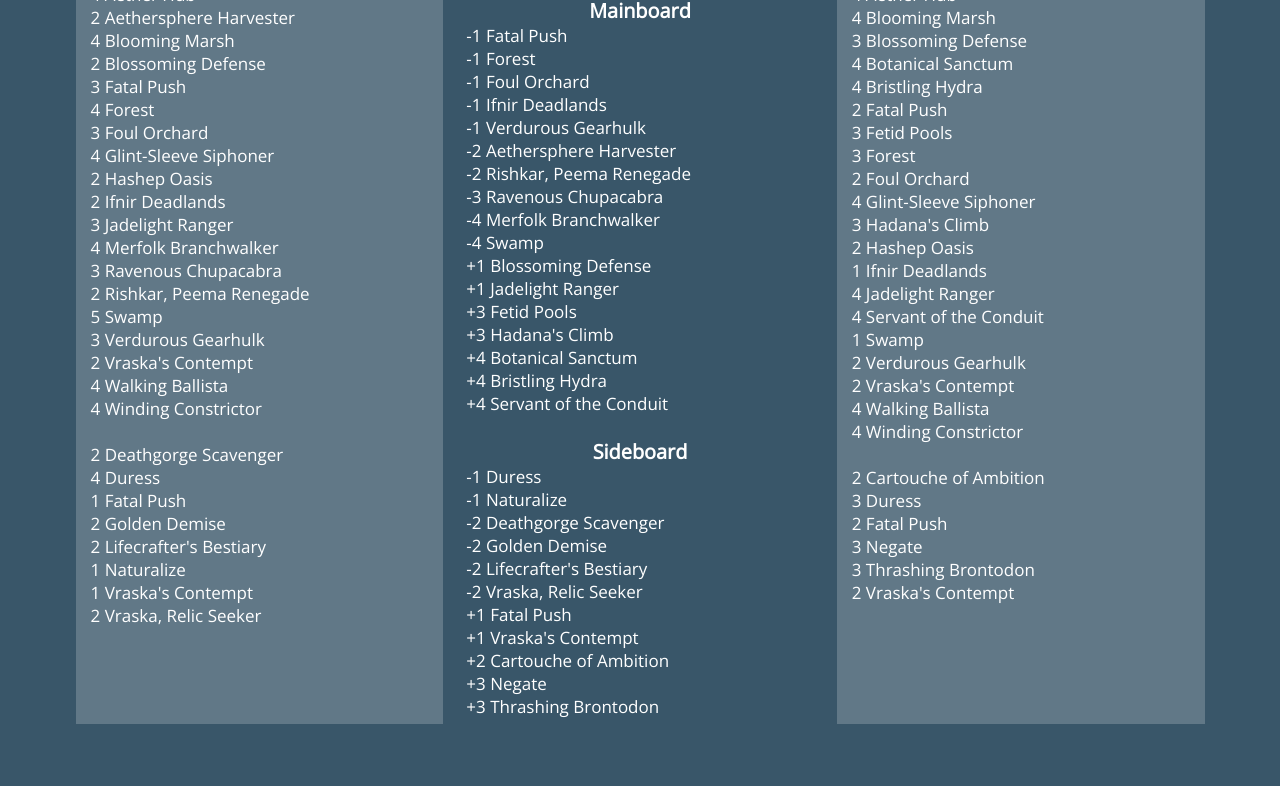
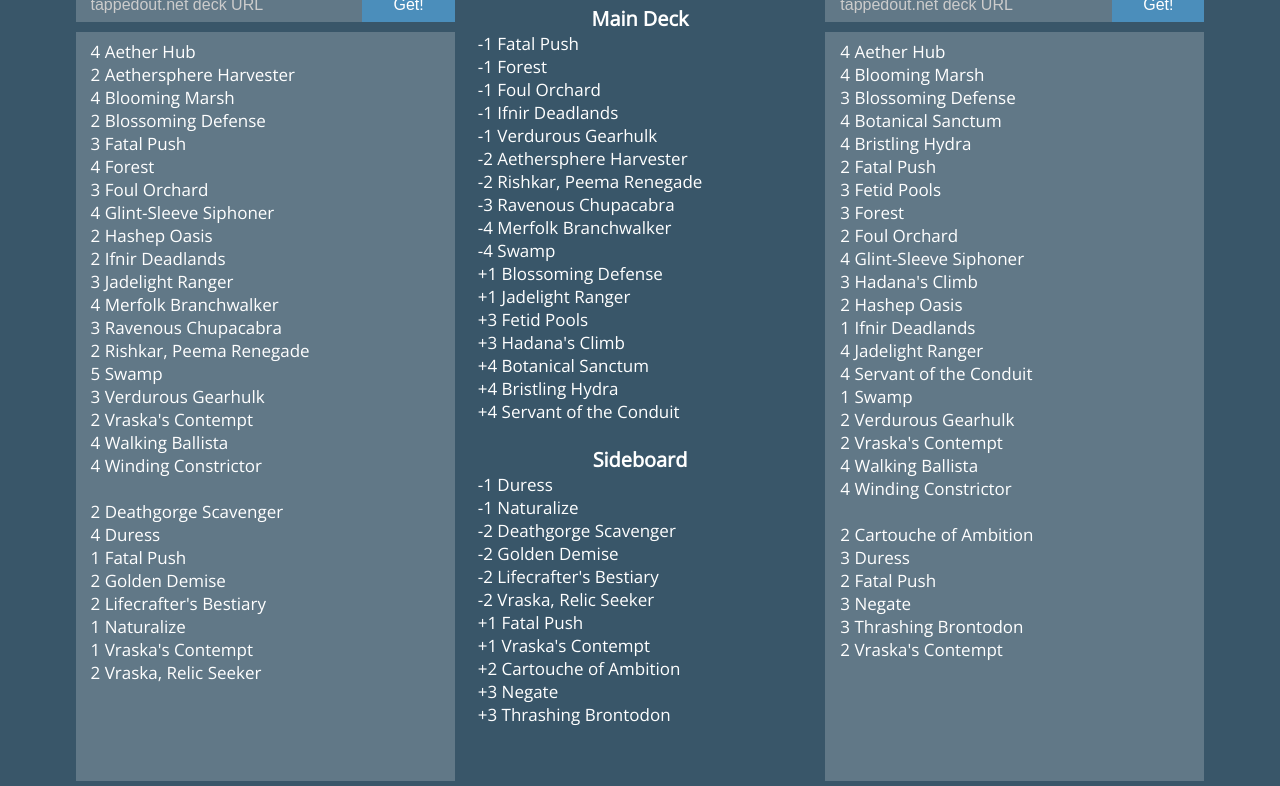
Before and after one commit to D4RKONION/deckdiff, a plain HTML site: page index.html in a window 1280 px wide. Shown: the part 169-955 px from the top of the page. Before the commit the page ends 898 px from the top, so only its background shows below. Drawn offline with nearby package versions, Linux system fonts and the light colour scheme.

Commit message:
Ver 0.0.2 Fixed bugs, added support for mtgtapped.net URL inport

```diff
--- a/index.html
+++ b/index.html
@@ -9,7 +9,7 @@
     <meta charset="utf-8">
     <meta property="og:title" content="deckDiff">
     <meta property="og:description" content="A small webapp for comparing MTG decks">
-    <meta property="og:image" content="https://fullmeter.com/fat-icon-square.png">
+    <meta property="og:image" content="https://fullmeter.com/deckdiff/img/deckdiffpromo.png">
     <meta property="og:url" content="https://fullmeter.com/deckdiff/">
     <meta name="viewport" content="width=device-width, initial-scale=1.0, maximum-scale=1.0, user-scalable=0">
 	<script>
@@ -33,13 +33,17 @@
 			<a href='https://fullmeter.com'><i class="fa fa-home fa-2x" aria-hidden="true"></i></a>
 			<a href='https://twitter.com/D4RK_ONION'><i class="fa fa-twitter fa-2x" aria-hidden="true"></i></a>
 			<a href='https://github.com/D4RKONION/deckdiff'><i class="fa fa-github fa-2x" aria-hidden="true"></i></a>
-			<p>Ver 0.0.1</p>
+			<p>Ver 0.0.2</p>
 		</span>
-		<h1>deckDiff</h1>
+		<h1>deck<span class="highlight">Diff</span></h1>
 	</header>
 	<div id="appspace">
 		<div id="deckOneFlex">
 			<h1 class="flexHeader">Old Deck</h1>
+			<div class="tappedOutArea">
+				<input id="tappedOutInputOne" placeholder="tappedout.net deck URL">
+				<button onclick="tappedOutFetcher(tappedOutInputOne.value, 'deckOne')">Get!</button>
+			</div>
 			<textarea id="deckOneTextArea">4 Aether Hub
 2 Aethersphere Harvester
 4 Blooming Marsh
@@ -76,6 +80,10 @@
 		</div>
 		<div id="deckTwoFlex">
 			<h1 class="flexHeader">New Deck</h1>
+			<div class="tappedOutArea">
+				<input id="tappedOutInputTwo" placeholder="tappedout.net deck URL">
+				<button onclick="tappedOutFetcher(tappedOutInputTwo.value, 'deckTwo')">Get!</button>
+			</div>
 			<textarea id="deckTwoTextArea">4 Aether Hub
 4 Blooming Marsh
 3 Blossoming Defense
--- a/js/index.js
+++ b/js/index.js
@@ -1,17 +1,67 @@
+var tappedOutFetcher = function(url, deckToChange) {
+	deckToChange = deckToChange
+	var deckKey = url.slice(url.indexOf("/mtg-decks") + 11);
+	if (deckKey.slice(-1) === "/") {
+		deckKey = deckKey.slice(0, -1);
+	}
+	fetch('https://tappedout.net/api/deck/widget/?deck=' + deckKey)
+		.then(function(response) {
+		return response.json()
+	})
+	.then(function(myJson) {
+		var allButBasics = myJson.cards.split("||");
+		var basicLands = {"Island": "island", "Forest": "forest", "Swamp": "swamp", "Plains": "plains", "Mountain": "mountain"};
+		for (var land in basicLands) {
+			var generalArea = myJson.board.indexOf("boardContainer-" + basicLands[land] + "\">");
+			var generalAreaSliced = myJson.board.slice(generalArea, generalArea + 100);
+			var specificArea = generalAreaSliced.indexOf("x");
+			var numberOfLands = Number(generalAreaSliced.slice(specificArea - 4, specificArea))
+			if (numberOfLands !== 0) {
+				allButBasics.push(numberOfLands + " " + land)
+			}
+		}
+		return allButBasics
+
+	})
+	.then(function(tappedOutDeckList) {
+
+		if (deckToChange === "deckOne") {
+			document.getElementById("deckOneTextArea").innerHTML = "";
+			for (var cardEnt in tappedOutDeckList) {
+				document.getElementById("deckOneTextArea").innerHTML += (tappedOutDeckList[cardEnt] + "\n")
+			}
+			var deckOneBetaArray = document.getElementById('deckOneTextArea').value.split("\n");
+			deckOneObj = deckObjectMaker(deckOneBetaArray);
+			differnceFinder(deckOneObj, deckTwoObj)
+		} else if (deckToChange === "deckTwo") {
+			document.getElementById("deckTwoTextArea").innerHTML = "";
+			for (var cardEnt in tappedOutDeckList) {
+				document.getElementById("deckTwoTextArea").innerHTML += (tappedOutDeckList[cardEnt] + "\n")
+			}
+			var deckTwoBetaArray = document.getElementById('deckTwoTextArea').value.split("\n");
+			deckTwoObj = deckObjectMaker(deckTwoBetaArray);
+			differnceFinder(deckOneObj, deckTwoObj)
+		}
+
+
+	});
+}
+
+
 var deckObjectMaker = function(deckBetaArray) {
-	var mainboardFinished = false;
-	var deckObj = {"mainboard": {}, "sideboard": {}};
+	var maindeckFinished = false;
+	var deckObj = {"maindeck": {}, "sideboard": {}};
 
 	for (var card in deckBetaArray) {
 		var numberInDeck = deckBetaArray[card].slice(0, 1);
 		var cardName = deckBetaArray[card].slice(2);
-	    if (!mainboardFinished) {
+	    if (!maindeckFinished) {
 	        if (deckBetaArray[card] === "") {
-	            mainboardFinished = true;
+	            maindeckFinished = true;
 	        } else {
-	            deckObj["mainboard"][cardName] = numberInDeck;
+	            deckObj["maindeck"][cardName] = numberInDeck;
 	        }
-	    } else if (mainboardFinished) {
+	    } else if (maindeckFinished) {
 			deckObj["sideboard"][cardName] = numberInDeck;
 	    }
 	}
@@ -19,26 +69,26 @@ var deckObjectMaker = function(deckBetaArray) {
 }
 
 var differnceFinder = function(deckOneObj, deckTwoObj) {
-	var textDifference = "<h3>Mainboard</h3>";
+	var textDifference = "<h3>Main Deck</h3>";
 
 	mainDifferenceList = [];
 	mainDealtWithCards = [];
 
 
-	for (var deckOneCardName in deckOneObj["mainboard"]) {
-		for (var deckTwoCardName in deckTwoObj["mainboard"]) {
+	for (var deckOneCardName in deckOneObj["maindeck"]) {
+		for (var deckTwoCardName in deckTwoObj["maindeck"]) {
 			if (deckOneCardName === deckTwoCardName) {
-				if (deckOneObj["mainboard"][deckOneCardName] !== deckTwoObj["mainboard"][deckTwoCardName]) {
-					mainDifferenceList.push((deckTwoObj["mainboard"][deckTwoCardName] - deckOneObj["mainboard"][deckOneCardName]) + " " + deckOneCardName)
+				if (deckOneObj["maindeck"][deckOneCardName] !== deckTwoObj["maindeck"][deckTwoCardName]) {
+					mainDifferenceList.push((deckTwoObj["maindeck"][deckTwoCardName] - deckOneObj["maindeck"][deckOneCardName]) + " " + deckOneCardName)
 				}
 				mainDealtWithCards.push(deckOneCardName);
 			} else if (deckOneCardName !== deckTwoCardName) {
-				if (typeof deckTwoObj["mainboard"][deckOneCardName] === "undefined" && !mainDealtWithCards.includes(deckOneCardName)) {
-					mainDifferenceList.push((deckOneObj["mainboard"][deckOneCardName] * -1) + " " + deckOneCardName);
+				if (typeof deckTwoObj["maindeck"][deckOneCardName] === "undefined" && !mainDealtWithCards.includes(deckOneCardName)) {
+					mainDifferenceList.push((deckOneObj["maindeck"][deckOneCardName] * -1) + " " + deckOneCardName);
 					mainDealtWithCards.push(deckOneCardName);
 				}
-				if (typeof deckOneObj["mainboard"][deckTwoCardName] === "undefined" && !mainDealtWithCards.includes(deckTwoCardName)) {
-					mainDifferenceList.push(deckTwoObj["mainboard"][deckTwoCardName] + " " + deckTwoCardName);
+				if (typeof deckOneObj["maindeck"][deckTwoCardName] === "undefined" && !mainDealtWithCards.includes(deckTwoCardName)) {
+					mainDifferenceList.push(deckTwoObj["maindeck"][deckTwoCardName] + " " + deckTwoCardName);
 					mainDealtWithCards.push(deckTwoCardName);
 				}
 			}
@@ -60,7 +110,6 @@ var differnceFinder = function(deckOneObj, deckTwoObj) {
 	for (var deckOneCardName in deckOneObj["sideboard"]) {
 		for (var deckTwoCardName in deckTwoObj["sideboard"]) {
 			if (deckOneCardName === deckTwoCardName) {
-				// console.log("name match!: " + deckOneCardName)
 				if (deckOneObj["sideboard"][deckOneCardName] !== deckTwoObj["sideboard"][deckTwoCardName]) {
 					sideDifferenceList.push((deckTwoObj["sideboard"][deckTwoCardName] - deckOneObj["sideboard"][deckOneCardName]) + " " + deckOneCardName)
 				}
--- a/scss/style.scss
+++ b/scss/style.scss
@@ -30,6 +30,10 @@ header {
 	margin-bottom: 1%;
 	padding: 10px;
 	background-color: $blue;
+	font-family: 'Titillium Web', sans-serif;
+	.highlight {
+		color: $darkBlue;
+	}
 	a {
 		color: #fff;
 		font-family: 'Open Sans', sans-serif;
@@ -47,9 +51,14 @@ header {
 	}
 
 }
+
+.tappedout-hider {
+	display: none !important;
+}
+
 #appspace {
 	width: 90%;
-	margin: 0 auto;
+	margin: 0 auto 40px;
     display: flex;
     flex-direction: row;
     flex-wrap: nowrap;
@@ -62,16 +71,59 @@ header {
     }
 
 
-
     #deckOneFlex, #diffFlex, #deckTwoFlex {
     	order: 0;
     	flex: 1 1 auto;
     	align-self: auto;
     	margin: 0 1%;
+    	min-height: 552px;
 	    .flexHeader {
 			text-align: center;
 		}
     }
+
+	.tappedOutArea {
+		display: flex;
+		flex-direction: row;
+		flex-wrap: nowrap;
+		justify-content: center;
+		align-content: stretch;
+		align-items: stretch;
+		margin: 5px 0 10px;
+
+		input, button {
+			order: 0;
+			flex: 1 1 auto;
+			align-self: auto;
+			font-size: 16px;
+		}
+		input {
+			padding: 8px 15px;
+			background: #ffffff33;
+			color: #fff;
+			&::placeholder {
+				color: #ccc;
+			}
+			&::-webkit-input-placeholder { /* Chrome/Opera/Safari */
+			  color: #ccc;
+			}
+			&::-moz-placeholder { /* Firefox 19+ */
+			  color: #ccc;
+			}
+			&::-ms-input-placeholder { /* IE 10+ */
+			  color: #ccc;
+			}
+			&::-moz-placeholder { /* Firefox 18- */
+			  color: #ccc;
+			}
+		}
+
+		button {
+			padding: 6px;
+			background: #4b8ebb;
+			color: #fff;
+		}
+	}
 
 
 	textarea {
```
Also changed, not shown: css/style.css, 1 other file.
